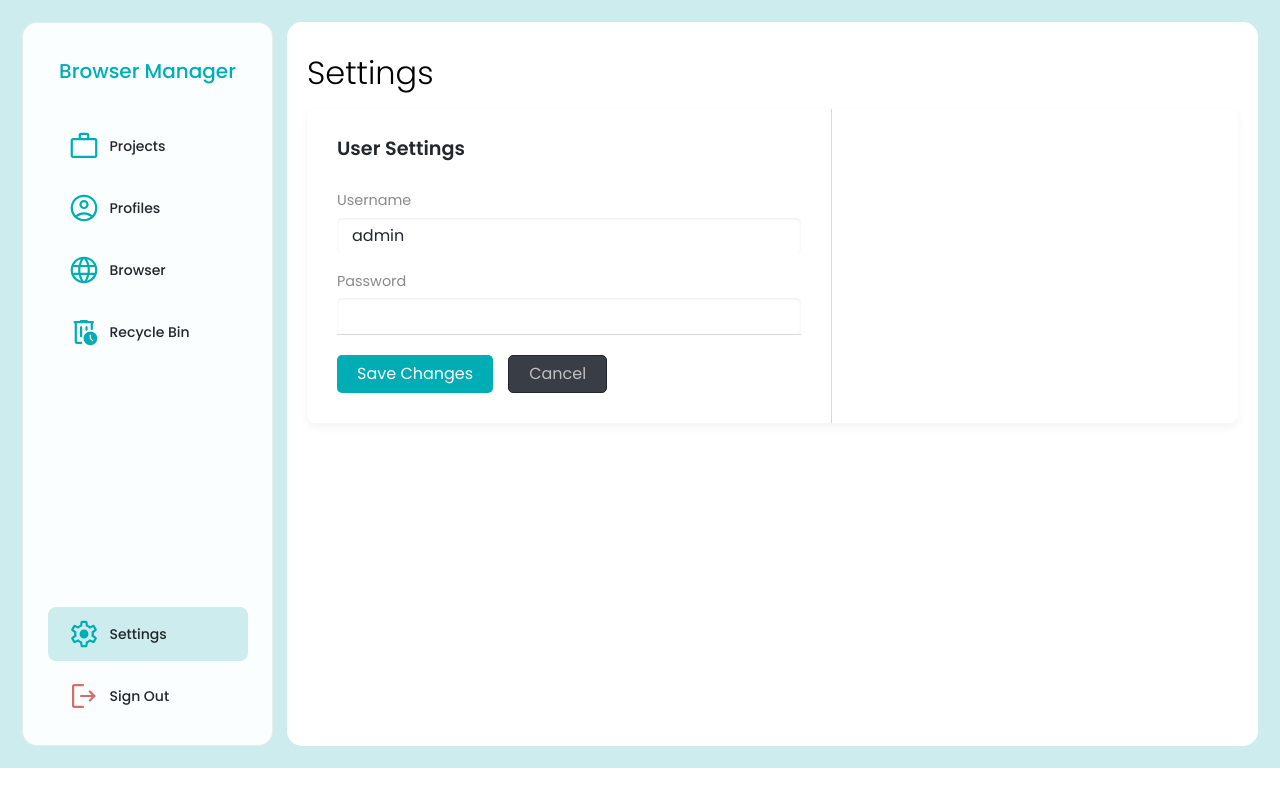
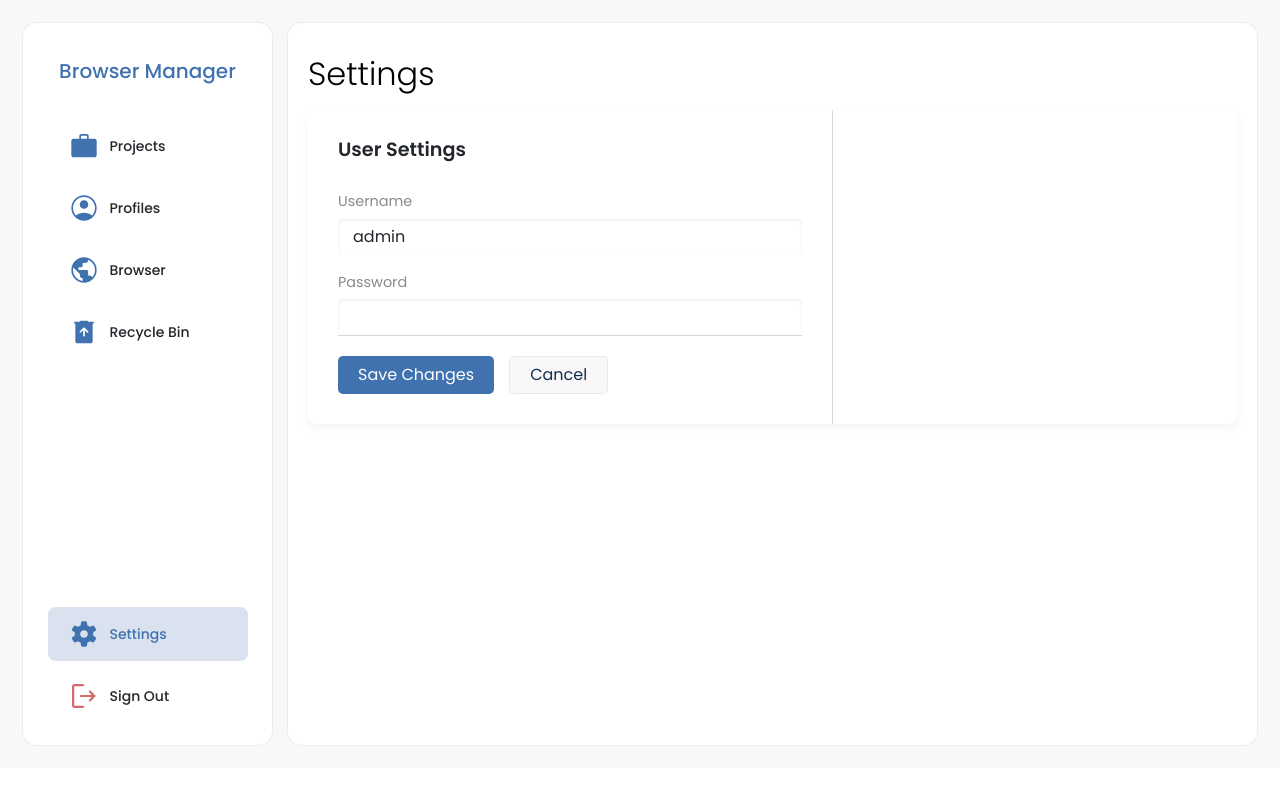
Before and after one commit to 16-Bit-mushroom/browser-manager-electron, a Flask app: page /settings.html in a window 1280 px wide. Run offline with Flask 3, Linux system fonts and the light colour scheme; a user stored in the database is signed in; data comes from the database, SQL or seed files in the repository; both versions use the stored data as it was after the commit.

Commit message:
feat: UI color update

```diff
--- a/app/static/style.css
+++ b/app/static/style.css
@@ -39,7 +39,7 @@ input[type="checkbox"] {
     /* height: auto; */
     margin: 0 auto;
     padding: 22px;
-    background-color: #cdeced;
+    background-color: #F9F7F7;
     display: flex;
 
 }
@@ -52,7 +52,7 @@ input[type="checkbox"] {
     font-weight: 500;
     margin-bottom: 38px;
     /* padding-left: 20px; */
-    color: #00ADB5;
+    color: #3F72AF;
 }
 
 .nav-bar {
@@ -106,7 +107,8 @@ ul.nav-bar-links img {
 #settings-link,
 #recycle-link {
     /* background-color: var(--light-grey); */
-    background-color: #cdeced;
+    background-color: #DBE2EF;
+    color: #3F72AF;
 }
 
 
@@ -266,6 +268,7 @@ ul.nav-bar-links img {
     background-color: white;
     padding: 20px;
     border-radius: 15px;
+    border: 0.3px solid #d3d3d36e;
 }
 
 
@@ -743,7 +745,7 @@ div#downloading-browser h5 {
 
 .button.primary-button {
     /* background-color: var(--smoke); */
-    background-color: #00ADB5;
+    background-color: #3F72AF;
     color: var(--white);
     padding: 10px 20px;
     border-radius: 5px;
@@ -754,24 +756,24 @@ div#downloading-browser h5 {
 }
 
 .button.primary-button:hover {
-    background-color: #009097;
+    background-color: #386397;
     /* Slightly darker on hover */
 }
 
 .button.secondary-button {
-    background-color: #393E46;
-    color: #c1c1c1;
+    background-color: #F9F7F7;
+    color: #112D4E;
     padding: 10px 20px;
     border-radius: 5px;
-    border: 1px solid var(--smoke);
+    /* border: 1px solid var(--smoke); */
     cursor: pointer;
     font-size: 1em;
     transition: background-color 0.2s ease-in-out, color 0.2s ease-in-out;
 }
 
 .button.secondary-button:hover {
-    background-color: #292c31;
-    color: #c1c1c1;
+    background-color: #d8d8d8;
+    /* color: #112D4E; */
 }
 
 /* ... toast UI ... */
--- a/app/templates/profiles.html
+++ b/app/templates/profiles.html
@@ -152,7 +152,7 @@
                     launchButton.style.border = "none";
                     launchButton.style.marginRight = "5px";
                     launchButton.style.cursor = "pointer";
-                    launchButton.style.backgroundColor = "#00ADB5";
+                    launchButton.style.backgroundColor = "#3F72AF";
                     launchButton.style.color = "#ffffff";
                     launchButton.style.borderRadius = "4px";
                     launchButton.style.fontWeight = "500";
--- a/app/templates/projects.html
+++ b/app/templates/projects.html
@@ -351,7 +351,7 @@
                                         <td>${profile.proxy || "None"}</td>
                                         <td>${profile.last_used_formatted}</td>
                                         <td>
-                                            <button class="btn-launch" style="color: #00ADB5; border: none; cursor: pointer; background-color: white; font-weight: 600;" onclick="launchProfile(${profile.id})">Launch</button>
+                                            <button class="btn-launch" style="color: #3F72AF; border: none; cursor: pointer; background-color: white; font-weight: 600;" onclick="launchProfile(${profile.id})">Launch</button>
                                             <button class="btn-edit" style="margin-left:8px; border: none; color: #393E46; cursor: pointer; background-color: white; font-weight: 600;" onclick="window.location.href = '/edit-profile.html?id=' + ${profile.id}">Edit</button>
                                             <button class="btn-delete" style="margin-left:8px; border: none; color: #ff7474; cursor: pointer; background-color: white; font-weight: 600;" onclick="deleteProfile(${profile.id}, '${profile.name}')">Delete</button>
                                         </td>
```
Also changed, not shown: other parts of app/static/style.css (+17 -17 lines), app/profiles.db (added), app/static/bin.svg, app/static/browsers.svg, app/static/file_save.svg, app/static/profiles.svg, app/static/projects.svg, app/static/restore.svg, app/static/settings.svg, app/static/upload_file.svg.
